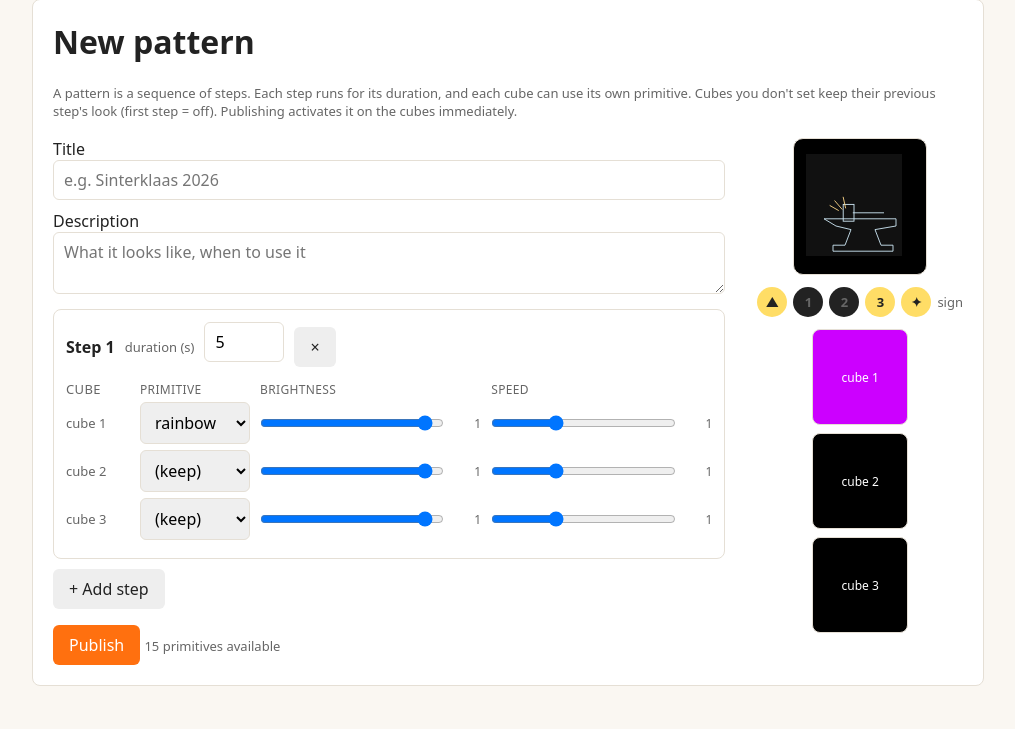
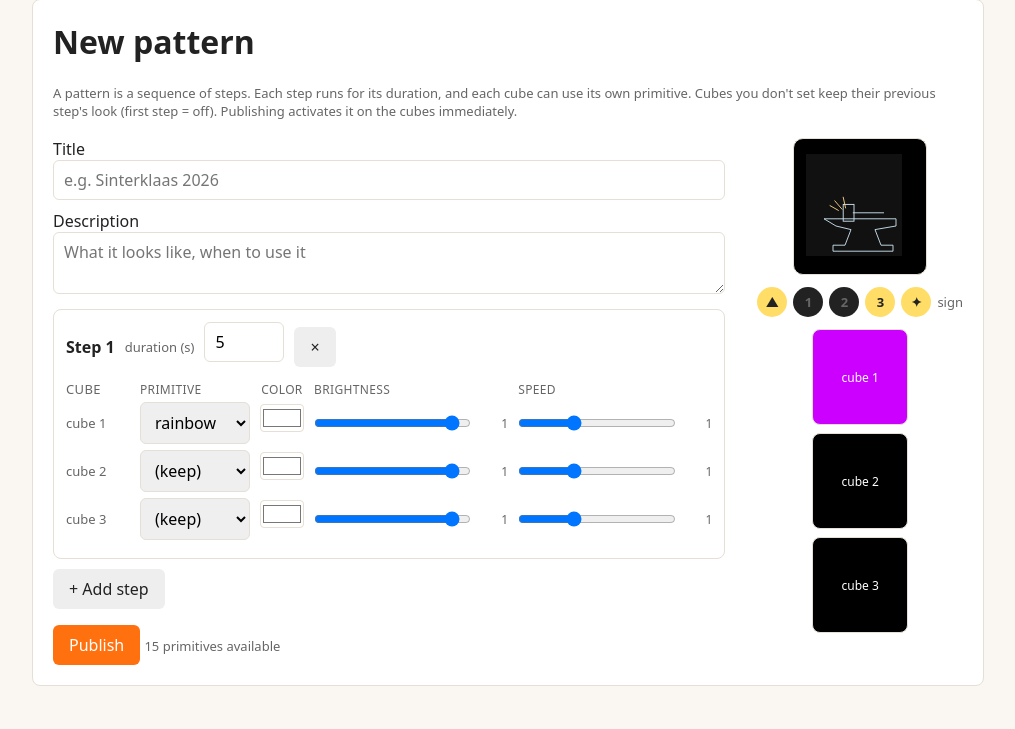
Before and after one commit to stevanov/lichtfabriek, a Flask app: page /patterns/new in a window 1280 px wide. Shown: the part 71-800 px from the top of the page, without its empty margins (132-1147 px from the left). Run offline with Flask 3, Linux system fonts and the light colour scheme; the visitor is signed in with stand-in values (Sample User, id 1); parts of the project's set-up code (start-up, migrations or seed data) failed here and were passed over.

Commit message:
animator: per-cube color picker column (feeds params.colors, works with static/pulse/sine/strobe/...); seed brightness+speed=1 on primitive pick so static is immediately visible

```diff
--- a/console/templates/new_pattern.html
+++ b/console/templates/new_pattern.html
@@ -164,12 +164,18 @@ function cubeInputs(idx) {
     const spec = cube.cubes[ci];
     const bright = spec && spec.params.brightness != null ? spec.params.brightness : 1;
     const speed = spec && spec.params.speed != null ? spec.params.speed : 1;
+    const color = spec && spec.params.colors && spec.params.colors[0]
+      ? spec.params.colors[0] : [255, 255, 255];
+    const hex = '#' + color.slice(0,3).map(v => Math.round(v).toString(16).padStart(2,'0')).join('');
     rows += `<div class="cube-row" data-cube="${ci}">
       <span class="cube-label">cube ${ci+1}</span>
       <select onchange="onPrim(${idx},${ci},this)">
         <option value="">(keep)</option>
         ${PRIMITIVES.map(p=>`<option value="${p}" ${spec&&spec.primitive===p?'selected':''}>${p}</option>`).join('')}
       </select>
+      <span class="color-wrap" title="color (used by static, pulse, sine, strobe, ...)">
+        <input type="color" value="${hex}" oninput="onColor(${idx},${ci},this)">
+      </span>
       <span class="slider-wrap" title="brightness: 0 = off, 1 = full">
         <input type="range" min="0" max="1" step="0.05" value="${bright}"
                oninput="onBright(${idx},${ci},this)">
@@ -199,6 +205,7 @@ function renderEditor() {
       <div class="cube-head">
         <span class="cube-label">cube</span>
         <span>primitive</span>
+        <span class="color-wrap">color</span>
         <span class="slider-wrap">brightness</span>
         <span class="slider-wrap">speed</span>
       </div>
@@ -216,7 +223,16 @@ function stepsJson() {
 
 function onPrim(i, ci, sel) {
   if (!sel.value) { steps[i].cubes[ci] = null; }
-  else { steps[i].cubes[ci] = { primitive: sel.value, params: {} }; }
+  else { steps[i].cubes[ci] = { primitive: sel.value,
+                                params: { brightness: 1.0, speed: 1.0 } }; }
+  renderEditor();  // refresh sliders/color to the new primitive's defaults
+}
+function onColor(i, ci, inp) {
+  const spec = steps[i].cubes[ci];
+  if (!spec) return;
+  const h = inp.value.slice(1);
+  const rgb = [0, 2, 4].map(k => parseInt(h.slice(k, k+2), 16));
+  spec.params.colors = [rgb];
 }
 function onBright(i, ci, inp) {
   const spec = steps[i].cubes[ci];
@@ -338,12 +354,15 @@ vizLoop();
         transition: background 0.08s linear; }
 .step-card { border:1px solid var(--border); border-radius:8px; padding:12px; margin-bottom:10px; }
 .step-head { display:flex; gap:10px; align-items:center; margin-bottom:8px; }
-.cube-head, .cube-row { display:grid; grid-template-columns: 64px 110px 1fr 1fr;
+.cube-head, .cube-row { display:grid; grid-template-columns: 64px 110px 44px 1fr 1fr;
                         gap:10px; align-items:center; margin-bottom:6px; }
 .cube-head { color:var(--muted); font-size:12px; text-transform:uppercase;
              letter-spacing:.03em; margin-bottom:4px; }
 .cube-label { color:var(--muted); font-size:13px; }
 .cube-row select { width:100%; margin:0; }
+.color-wrap { display:flex; align-items:center; justify-content:center; }
+.color-wrap input[type=color] { width:100%; height:28px; padding:0; border:1px solid var(--border);
+                                border-radius:4px; background:none; cursor:pointer; }
 .slider-wrap { display:flex; align-items:center; gap:8px; }
 .slider-wrap input[type=range] { flex:1 1 auto; min-width:0; margin:0; }
 .slider-val { font-size:12px; color:var(--muted); min-width:2.4em; text-align:right; }
```
